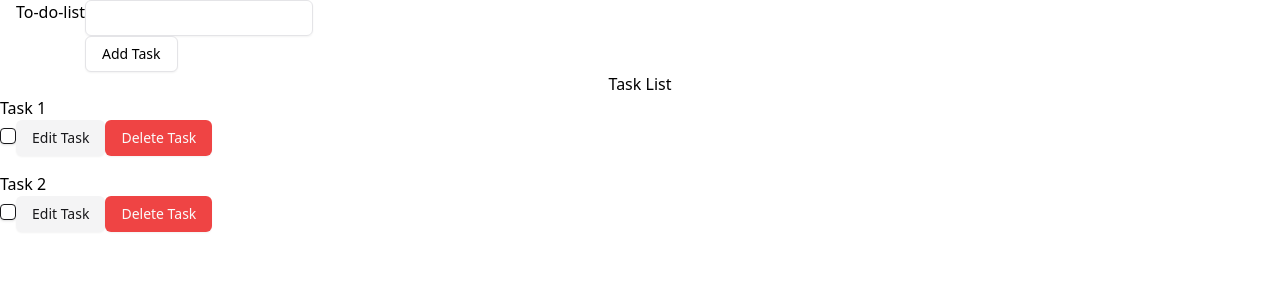
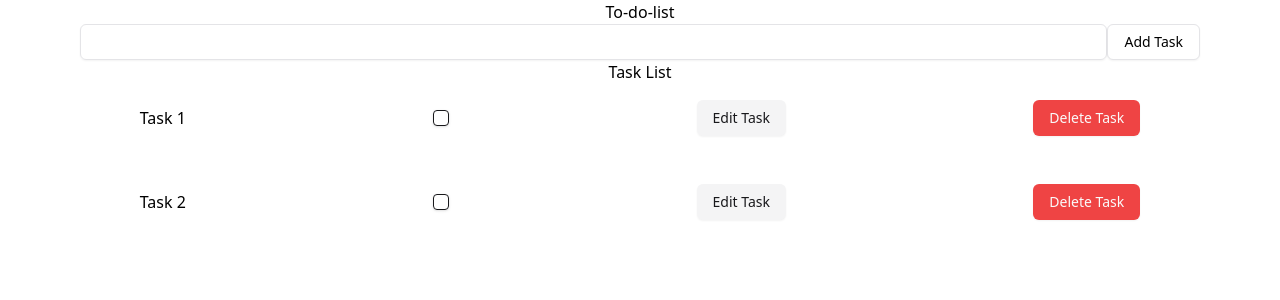
Before and after one commit to kakarifki/To-do-least, a React (Vite) app: page / in a window 1280 px wide. Shown: the top 300 px of the page. Built offline with nearby package versions, Linux system fonts and the light colour scheme.

Commit message:
learn: Dump all element on app.tsx

```diff
--- a/src/App.tsx
+++ b/src/App.tsx
@@ -3,67 +3,44 @@
 // import viteLogo from '/vite.svg'
 import './styles/index.css'
 // import HomePage from './components/homepage'
-import { Button } from '@/components/ui/button'
+import { Button } from "@/components/ui/button"
 // import Carausell from './components/carausell'
-import { Input } from '@/components/ui/input'
-import { Checkbox } from '@/components/ui/checkbox'
+import { Input } from "@/components/ui/input"
+import { Checkbox } from "@/components/ui/checkbox"
+
 
 function App() {
     // const [count, setCount] = useState(0)
 
     return (
         <>
-            {/* <div>
-        <a href="https://vite.dev" target="_blank">
-          <img src={viteLogo} className="logo" alt="Vite logo" />
-        </a>
-        <a href="https://react.dev" target="_blank">
-          <img src={reactLogo} className="logo react" alt="React logo" />
-        </a>
-      </div>
-      <h1>Vite + React</h1>
-      <div className="card">
-        <button onClick={() => setCount((count) => count + 1)}>
-          count is {count}
-        </button>
-        <p>
-          Edit <code>src/App.tsx</code> and save to test HMR
-        </p>
-      </div>
-      <p className="read-the-docs">
-        Click on the Vite and React logos to learn more
-      </p> */}
-            {/* <HomePage />
-            <p className="bg-red-600">Nyoba teks</p>
-            <div>
-                <h1>Jangan lupa oyyy</h1>
-            </div>
-            <Button variant="outline">tombol buttton dari shacdn</Button>
-      <Carausell /> */}
-            <div className="container mx-auto px-4 flex">
-                <h1 className="">To-do-list</h1>
-                <div>
+<div className='container mx-auto px-4 flex flex-col'>
+  <h1 className='mx-auto'>To-do-list</h1>
+  <div className='flex mx-16'>
     <Input />
   <Button variant="outline">Add Task</Button>
   </div>
 </div>
-            <div className="container mx-auto">
-                <h2 className="flex justify-center">Task List</h2>
-                <ul className="flex flex-col gap-4">
-                    <li>
-                        <p>Task 1</p>
+<div className='container mx-auto'>
+<h2 className='flex justify-center'>Task List</h2>
+<ul className='flex flex-col gap-4'>
+  <li className='flex justify-around items-center p-4'>
+    Task 1
     <Checkbox />
     <Button variant="secondary">Edit Task</Button>
     <Button variant="destructive">Delete Task</Button>
   </li>
-                    <li>
-                        <p>Task 2</p>
+  <li className='flex justify-around items-center p-4'>
+    Task 2
     <Checkbox />
     <Button variant="secondary">Edit Task</Button>
     <Button variant="destructive">Delete Task</Button>
   </li>
 </ul>
 </div>
+
+
+
         </>
     )
 }
```
Lines whose indentation alone changed are shown as unchanged.
